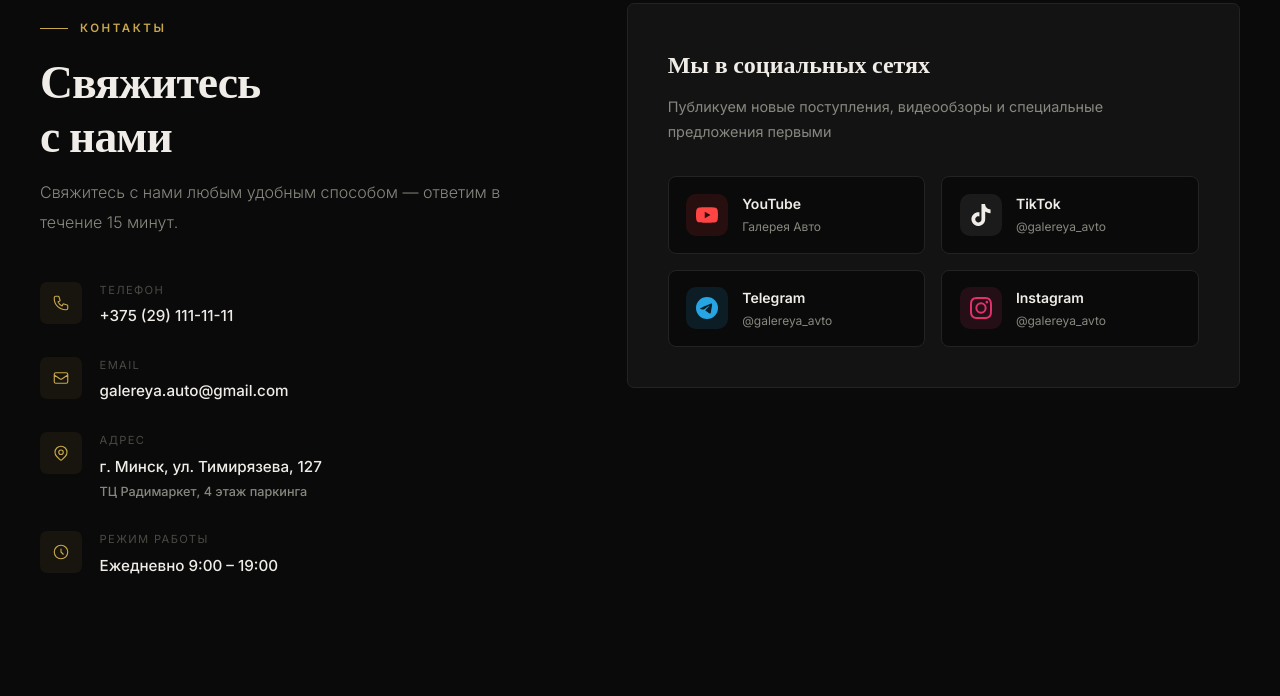
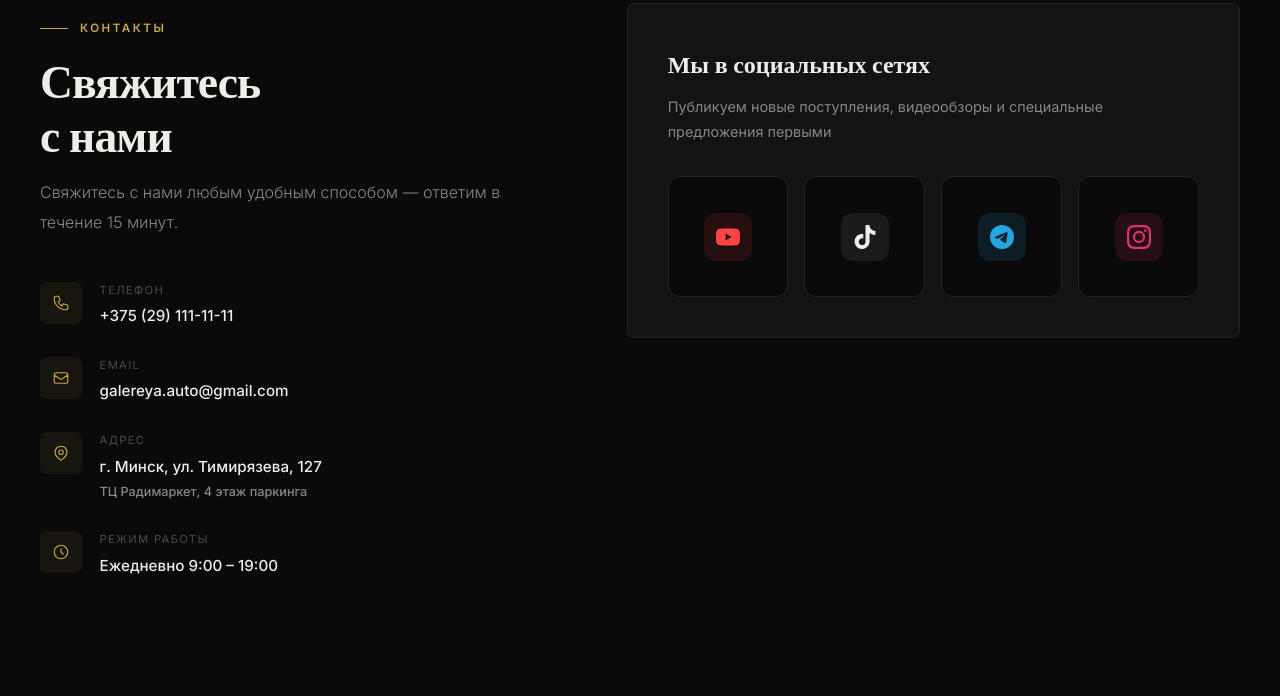
Before and after one commit to VladislavYar-dev/galereya.auto.github.io, a plain HTML site: page index.html in a window 1280 px wide. Shown: the part 6182-6878 px from the top of the page. Drawn offline with nearby package versions, Linux system fonts and the light colour scheme; a web font is replaced by a local one.

Commit message:
Update index.html

```diff
--- a/index.html
+++ b/index.html
@@ -1012,7 +1012,8 @@
                 margin-top: 2rem;
                 padding: 1.5rem 0 0;
             }
-            .social-cards-grid { grid-template-columns: 1fr 1fr; gap: 0.75rem; }
+            .social-cards-grid { gap: 0.75rem; }
+            .soc-icon { width: 40px; height: 40px; }
         }
 
         @media (max-width: 480px) {
@@ -1020,7 +1021,7 @@
             nav { padding: 0.875rem 1rem; }
             .hero-title { font-size: 2.8rem !important; }
             .section-title { font-size: 1.75rem; }
-            .social-cards-grid { grid-template-columns: 1fr; }
+            .social-cards-grid { gap: 0.5rem; }
             .about-features { grid-template-columns: 1fr; }
             .import-steps { gap: 1.25rem; }
             .stats-grid { grid-template-columns: 1fr 1fr; }
@@ -1127,22 +1128,21 @@
         }
         .social-cards-grid {
             display: grid;
-            grid-template-columns: 1fr 1fr;
+            grid-template-columns: repeat(4, 1fr);
             gap: 1rem;
         }
         .soc-card {
             display: flex;
             align-items: center;
-            gap: 0.875rem;
+            justify-content: center;
             background: var(--bg);
             border: 1px solid var(--border);
-            border-radius: 8px;
-            padding: 1rem 1.1rem;
+            border-radius: 12px;
+            padding: 1.25rem;
             text-decoration: none;
             transition: border-color 0.3s, transform 0.3s, box-shadow 0.3s;
-            min-height: 64px;
+            aspect-ratio: 1;
             min-width: 0;
-            overflow: hidden;
         }
         .soc-card:hover {
             border-color: rgba(201,168,76,0.5);
@@ -1150,9 +1150,9 @@
             box-shadow: 0 8px 24px rgba(0,0,0,0.35);
         }
         .soc-icon {
-            width: 42px;
-            height: 42px;
-            border-radius: 10px;
+            width: 48px;
+            height: 48px;
+            border-radius: 12px;
             display: flex;
             align-items: center;
             justify-content: center;
@@ -1162,8 +1162,6 @@
         .soc-icon.tiktok { background: rgba(255,255,255,0.07); color: var(--text); }
         .soc-icon.telegram { background: rgba(38,165,228,0.12); color: #26A5E4; }
         .soc-icon.instagram { background: rgba(225,48,108,0.12); color: #E1306C; }
-        .soc-name { font-weight: 600; font-size: 0.875rem; color: var(--text); margin-bottom: 0.1rem; }
-        .soc-handle { color: var(--text-muted); font-size: 0.75rem; overflow: hidden; text-overflow: ellipsis; white-space: nowrap; }
         .soc-card > div:last-child { min-width: 0; overflow: hidden; }
     </style>
 </head>
@@ -1668,40 +1666,24 @@
                     <h3 class="social-contact-title">Мы в социальных сетях</h3>
                     <p class="social-contact-sub">Публикуем новые поступления, видеообзоры и специальные предложения первыми</p>
                     <div class="social-cards-grid">
-                        <a href="#" class="soc-card" target="_blank" rel="noopener noreferrer">
+                        <a href="#" class="soc-card" title="YouTube" target="_blank" rel="noopener noreferrer">
                             <div class="soc-icon youtube">
-                                <svg viewBox="0 0 24 24" width="22" height="22" fill="currentColor"><path d="M23.498 6.186a3.016 3.016 0 00-2.122-2.136C19.505 3.545 12 3.545 12 3.545s-7.505 0-9.377.505A3.017 3.017 0 00.502 6.186C0 8.07 0 12 0 12s0 3.93.502 5.814a3.016 3.016 0 002.122 2.136c1.871.505 9.376.505 9.376.505s7.505 0 9.377-.505a3.015 3.015 0 002.122-2.136C24 15.93 24 12 24 12s0-3.93-.502-5.814zM9.545 15.568V8.432L15.818 12l-6.273 3.568z"/></svg>
-                            </div>
-                            <div>
-                                <div class="soc-name">YouTube</div>
-                                <div class="soc-handle">Галерея Авто</div>
+                                <svg viewBox="0 0 24 24" width="24" height="24" fill="currentColor"><path d="M23.498 6.186a3.016 3.016 0 00-2.122-2.136C19.505 3.545 12 3.545 12 3.545s-7.505 0-9.377.505A3.017 3.017 0 00.502 6.186C0 8.07 0 12 0 12s0 3.93.502 5.814a3.016 3.016 0 002.122 2.136c1.871.505 9.376.505 9.376.505s7.505 0 9.377-.505a3.015 3.015 0 002.122-2.136C24 15.93 24 12 24 12s0-3.93-.502-5.814zM9.545 15.568V8.432L15.818 12l-6.273 3.568z"/></svg>
                             </div>
                         </a>
-                        <a href="#" class="soc-card" target="_blank" rel="noopener noreferrer">
+                        <a href="#" class="soc-card" title="TikTok" target="_blank" rel="noopener noreferrer">
                             <div class="soc-icon tiktok">
-                                <svg viewBox="0 0 24 24" width="22" height="22" fill="currentColor"><path d="M12.525.02c1.31-.02 2.61-.01 3.91-.02.08 1.53.63 3.09 1.75 4.17 1.12 1.11 2.7 1.62 4.24 1.79v4.03c-1.44-.05-2.89-.35-4.2-.97-.57-.26-1.1-.59-1.62-.93-.01 2.92.01 5.84-.02 8.75-.08 1.4-.54 2.79-1.35 3.94-1.31 1.92-3.58 3.17-5.91 3.21-1.43.08-2.86-.31-4.08-1.03-2.02-1.19-3.44-3.37-3.65-5.71-.02-.5-.03-1-.01-1.49.18-1.9 1.12-3.72 2.58-4.96 1.66-1.44 3.98-2.13 6.15-1.72.02 1.48-.04 2.96-.04 4.44-.99-.32-2.15-.23-3.02.37-.63.41-1.11 1.04-1.36 1.75-.21.51-.15 1.07-.14 1.61.24 1.64 1.82 3.02 3.5 2.87 1.12-.01 2.19-.66 2.77-1.61.19-.33.4-.67.41-1.06.1-1.79.06-3.57.07-5.36.01-4.03-.01-8.05.02-12.07z"/></svg>
-                            </div>
-                            <div>
-                                <div class="soc-name">TikTok</div>
-                                <div class="soc-handle">@galereya_avto</div>
+                                <svg viewBox="0 0 24 24" width="24" height="24" fill="currentColor"><path d="M12.525.02c1.31-.02 2.61-.01 3.91-.02.08 1.53.63 3.09 1.75 4.17 1.12 1.11 2.7 1.62 4.24 1.79v4.03c-1.44-.05-2.89-.35-4.2-.97-.57-.26-1.1-.59-1.62-.93-.01 2.92.01 5.84-.02 8.75-.08 1.4-.54 2.79-1.35 3.94-1.31 1.92-3.58 3.17-5.91 3.21-1.43.08-2.86-.31-4.08-1.03-2.02-1.19-3.44-3.37-3.65-5.71-.02-.5-.03-1-.01-1.49.18-1.9 1.12-3.72 2.58-4.96 1.66-1.44 3.98-2.13 6.15-1.72.02 1.48-.04 2.96-.04 4.44-.99-.32-2.15-.23-3.02.37-.63.41-1.11 1.04-1.36 1.75-.21.51-.15 1.07-.14 1.61.24 1.64 1.82 3.02 3.5 2.87 1.12-.01 2.19-.66 2.77-1.61.19-.33.4-.67.41-1.06.1-1.79.06-3.57.07-5.36.01-4.03-.01-8.05.02-12.07z"/></svg>
                             </div>
                         </a>
-                        <a href="#" class="soc-card" target="_blank" rel="noopener noreferrer">
+                        <a href="#" class="soc-card" title="Telegram" target="_blank" rel="noopener noreferrer">
                             <div class="soc-icon telegram">
-                                <svg viewBox="0 0 24 24" width="22" height="22" fill="currentColor"><path d="M11.944 0A12 12 0 000 12a12 12 0 0012 12 12 12 0 0012-12A12 12 0 0012 0a12 12 0 00-.056 0zm4.962 7.224c.1-.002.321.023.465.14a.506.506 0 01.171.325c.016.093.036.306.02.472-.18 1.898-.962 6.502-1.36 8.627-.168.9-.499 1.201-.82 1.23-.696.065-1.225-.46-1.9-.902-1.056-.693-1.653-1.124-2.678-1.8-1.185-.78-.417-1.21.258-1.91.177-.184 3.247-2.977 3.307-3.23.007-.032.014-.15-.056-.212s-.174-.041-.249-.024c-.106.024-1.793 1.14-5.061 3.345-.48.33-.913.49-1.302.48-.428-.008-1.252-.241-1.865-.44-.752-.245-1.349-.374-1.297-.789.027-.216.325-.437.893-.663 3.498-1.524 5.83-2.529 6.998-3.014 3.332-1.386 4.025-1.627 4.476-1.635z"/></svg>
-                            </div>
-                            <div>
-                                <div class="soc-name">Telegram</div>
-                                <div class="soc-handle">@galereya_avto</div>
+                                <svg viewBox="0 0 24 24" width="24" height="24" fill="currentColor"><path d="M11.944 0A12 12 0 000 12a12 12 0 0012 12 12 12 0 0012-12A12 12 0 0012 0a12 12 0 00-.056 0zm4.962 7.224c.1-.002.321.023.465.14a.506.506 0 01.171.325c.016.093.036.306.02.472-.18 1.898-.962 6.502-1.36 8.627-.168.9-.499 1.201-.82 1.23-.696.065-1.225-.46-1.9-.902-1.056-.693-1.653-1.124-2.678-1.8-1.185-.78-.417-1.21.258-1.91.177-.184 3.247-2.977 3.307-3.23.007-.032.014-.15-.056-.212s-.174-.041-.249-.024c-.106.024-1.793 1.14-5.061 3.345-.48.33-.913.49-1.302.48-.428-.008-1.252-.241-1.865-.44-.752-.245-1.349-.374-1.297-.789.027-.216.325-.437.893-.663 3.498-1.524 5.83-2.529 6.998-3.014 3.332-1.386 4.025-1.627 4.476-1.635z"/></svg>
                             </div>
                         </a>
-                        <a href="#" class="soc-card" target="_blank" rel="noopener noreferrer">
+                        <a href="#" class="soc-card" title="Instagram" target="_blank" rel="noopener noreferrer">
                             <div class="soc-icon instagram">
-                                <svg viewBox="0 0 24 24" width="22" height="22" fill="currentColor"><path d="M12 2.163c3.204 0 3.584.012 4.85.07 3.252.148 4.771 1.691 4.919 4.919.058 1.265.069 1.645.069 4.849 0 3.205-.012 3.584-.069 4.849-.149 3.225-1.664 4.771-4.919 4.919-1.266.058-1.644.07-4.85.07-3.204 0-3.584-.012-4.849-.07-3.26-.149-4.771-1.699-4.919-4.92-.058-1.265-.07-1.644-.07-4.849 0-3.204.013-3.583.07-4.849.149-3.227 1.664-4.771 4.919-4.919 1.266-.057 1.645-.069 4.849-.069zM12 0C8.741 0 8.333.014 7.053.072 2.695.272.273 2.69.073 7.052.014 8.333 0 8.741 0 12c0 3.259.014 3.668.072 4.948.2 4.358 2.618 6.78 6.98 6.98C8.333 23.986 8.741 24 12 24c3.259 0 3.668-.014 4.948-.072 4.354-.2 6.782-2.618 6.979-6.98.059-1.28.073-1.689.073-4.948 0-3.259-.014-3.667-.072-4.947-.196-4.354-2.617-6.78-6.979-6.98C15.668.014 15.259 0 12 0zm0 5.838a6.162 6.162 0 100 12.324 6.162 6.162 0 000-12.324zM12 16a4 4 0 110-8 4 4 0 010 8zm6.406-11.845a1.44 1.44 0 100 2.881 1.44 1.44 0 000-2.881z"/></svg>
-                            </div>
-                            <div>
-                                <div class="soc-name">Instagram</div>
-                                <div class="soc-handle">@galereya_avto</div>
+                                <svg viewBox="0 0 24 24" width="24" height="24" fill="currentColor"><path d="M12 2.163c3.204 0 3.584.012 4.85.07 3.252.148 4.771 1.691 4.919 4.919.058 1.265.069 1.645.069 4.849 0 3.205-.012 3.584-.069 4.849-.149 3.225-1.664 4.771-4.919 4.919-1.266.058-1.644.07-4.85.07-3.204 0-3.584-.012-4.849-.07-3.26-.149-4.771-1.699-4.919-4.92-.058-1.265-.07-1.644-.07-4.849 0-3.204.013-3.583.07-4.849.149-3.227 1.664-4.771 4.919-4.919 1.266-.057 1.645-.069 4.849-.069zM12 0C8.741 0 8.333.014 7.053.072 2.695.272.273 2.69.073 7.052.014 8.333 0 8.741 0 12c0 3.259.014 3.668.072 4.948.2 4.358 2.618 6.78 6.98 6.98C8.333 23.986 8.741 24 12 24c3.259 0 3.668-.014 4.948-.072 4.354-.2 6.782-2.618 6.979-6.98.059-1.28.073-1.689.073-4.948 0-3.259-.014-3.667-.072-4.947-.196-4.354-2.617-6.78-6.979-6.98C15.668.014 15.259 0 12 0zm0 5.838a6.162 6.162 0 100 12.324 6.162 6.162 0 000-12.324zM12 16a4 4 0 110-8 4 4 0 010 8zm6.406-11.845a1.44 1.44 0 100 2.881 1.44 1.44 0 000-2.881z"/></svg>
                             </div>
                         </a>
                     </div>
```
